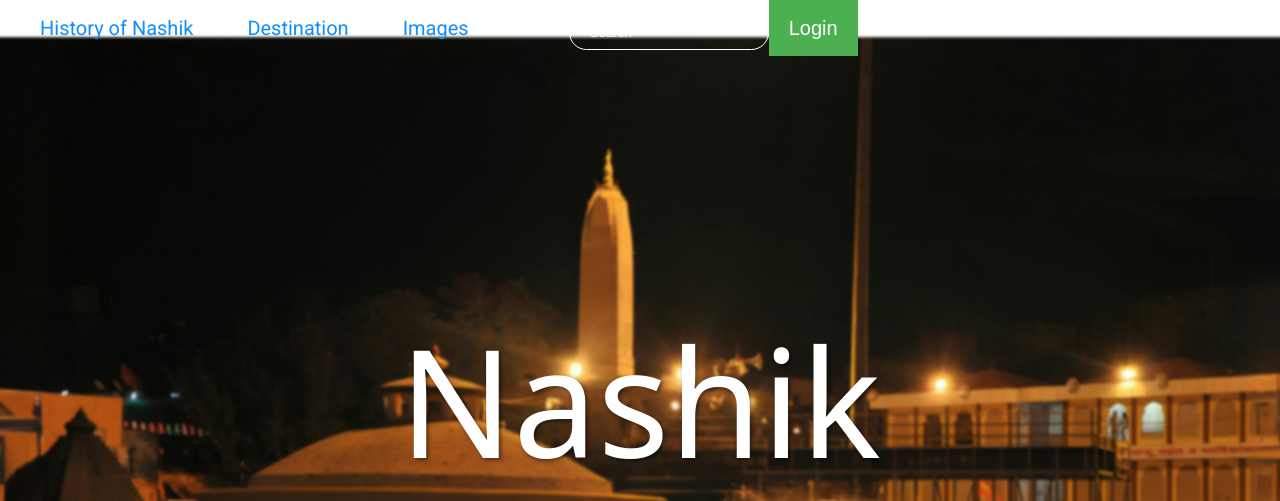
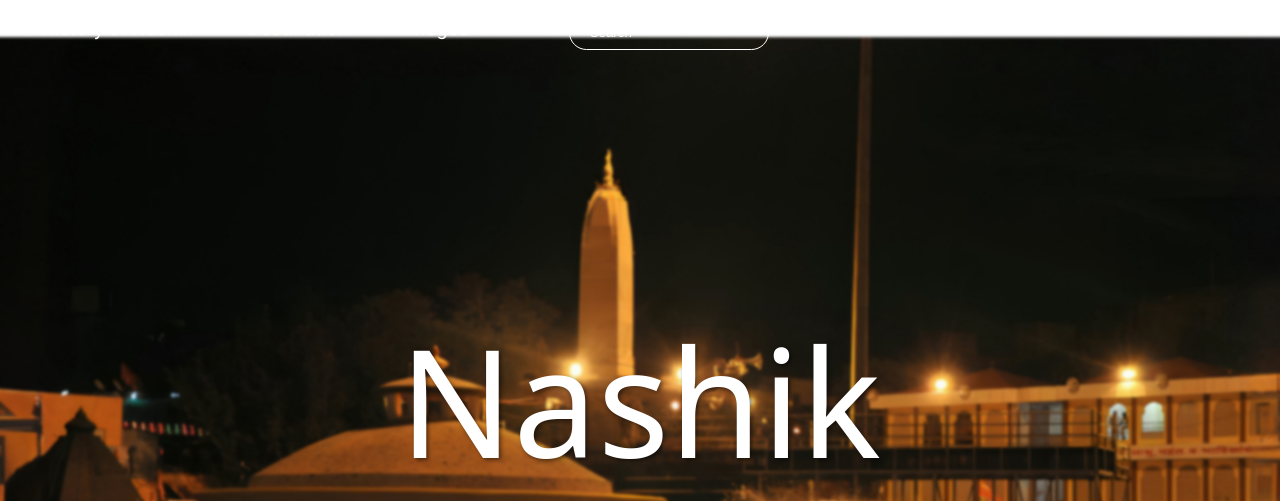
Before and after one commit to Siddesh0002T/TouristWebsite, a PHP site: page /modules/home.php in a window 1280 px wide. Shown: the top 501 px of the page. Run offline with PHP 8.4, Linux system fonts and the light colour scheme; some web fonts are replaced.

Commit message:
Final Nav and login bar set

```diff
--- a/assets/css/styles.css
+++ b/assets/css/styles.css
@@ -22,17 +22,24 @@ body {
 .Bar nav ul li {
     display: inline;
     margin-right: 50px;
+
     color: white;
 
 }
 
 li a{
-    color: rgb(15, 143, 255);
+    color: rgb(255, 255, 255);
     font-size: 20px;
+
     text-decoration: none;
     font-family: "Roboto", sans-serif;
     font-weight: 400;
     font-style: normal;
+    margin-top: 50px;
+}
+
+li a:hover{
+    color: #feac40;
 }
 
 
@@ -57,23 +64,35 @@ li a{
 .search__input:focus {
     border-color: #feac40; /* Border color when input is focused */
     background-color: #000000; /* Change this to any color you want */
-    color: #feac40; /* Text color when input is focused */
+    color: #ffac40; /* Text color when input is focused */
 }
 
 
+.container {
+    position: relative;
+}
+
 button {
+    position: absolute;
+    right: 0;
+    bottom: 0;
     font-size: 20px;
-            padding: 10px 20px;
+    padding: 21px 20px;
     color: white;
-            background-color: #4CAF50;
+    background-color: transparent;
     border: none;
     cursor: pointer;
     text-decoration: none;
     transition: background-color 0.3s ease;
+    border-radius: 15px;
+    margin-right: 20px;
+    align-items: center;
 }
+
 button:hover {
-            background-color: #45a049;
+    color: #feac40;
 }
+
 
 h1 {
     color: white;
```
Lines whose indentation alone changed are shown as unchanged.
